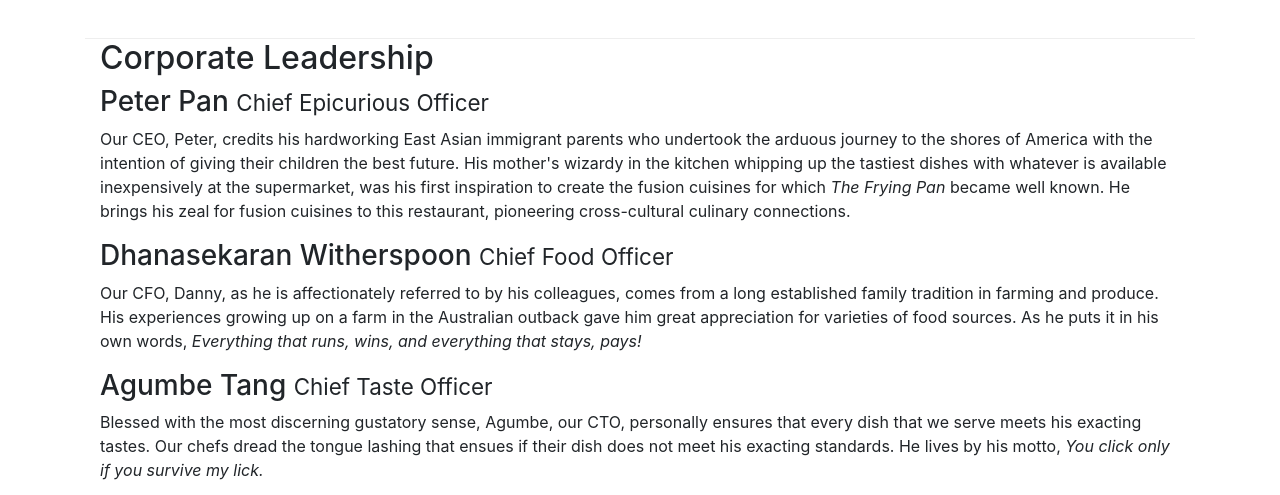
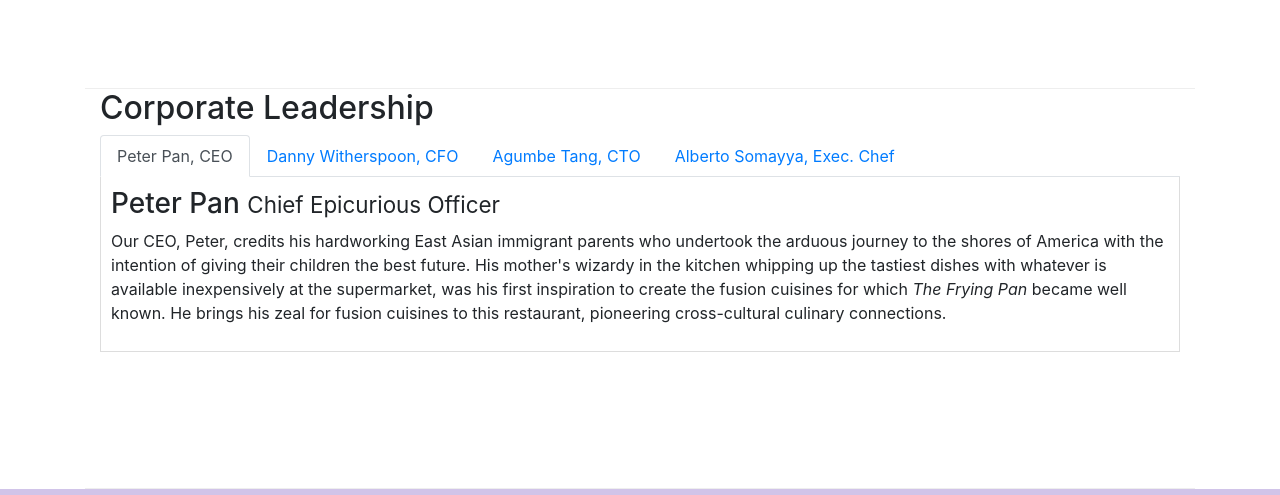
Before and after one commit to Samriddhi-dubey10/web_Restaurant, a website: page aboutus.html in a window 1280 px wide. Shown: the part 1183-1678 px from the top of the page. Drawn offline with nearby package versions, Linux system fonts and the light colour scheme.

Commit message:
tabs added

```diff
--- a/aboutus.html
+++ b/aboutus.html
@@ -49,7 +49,7 @@
 
 
     <div class="container">
-        <div class="row">
+        <div class="row ">
             <ol class="co1-12 breadcrumb">
                 <li class="breadcrumb-item"><a href="./index.html">Home</a></li>
                 <li class="breadcrumb-item active">About Us</li>
@@ -144,14 +144,42 @@
         <div class="row row-content">
             <div class="col-12">
                 <h2>Corporate Leadership</h2>
+                <ul class="nav nav-tabs">
+                    <li class="nav-item">
+                      <a class="nav-link active" href="#peter"
+                        role="tab" data-toggle="tab">Peter Pan, CEO</a>
+                    </li>
+                    <li class="nav-item">
+                      <a class="nav-link" href="#danny" role="tab"
+                        data-toggle="tab">Danny Witherspoon, CFO</a>
+                    </li>
+                    <li class="nav-item">
+                      <a class="nav-link" href="#agumbe"role="tab"
+                        data-toggle="tab">Agumbe Tang, CTO</a>
+                    </li>
+                    <li class="nav-item">
+                      <a class="nav-link" href="#alberto" role="tab"
+                        data-toggle="tab">Alberto Somayya, Exec. Chef</a>
+                    </li>
+                </ul>
+                <div class="tab-content">
+                <div role="tabpanel" class="tab-pane fade show active" id="peter">
                  <h3>Peter Pan <small>Chief Epicurious Officer</small></h3>
                  <p  class="d-none d-sm-block">Our CEO, Peter, credits his hardworking East Asian immigrant parents who undertook the arduous journey to the shores of America with the intention of giving their children the best future. His mother's wizardy in the kitchen whipping up the tastiest dishes with whatever is available inexpensively at the supermarket, was his first inspiration to create the fusion cuisines for which <em>The Frying Pan</em> became well known. He brings his zeal for fusion cuisines to this restaurant, pioneering cross-cultural culinary connections.</p>
+                </div>
+                <div role="tabpanel" class="tab-pane fade " id="danny">
                  <h3>Dhanasekaran Witherspoon <small>Chief Food Officer</small></h3>
                  <p  class="d-none d-sm-block">Our CFO, Danny, as he is affectionately referred to by his colleagues, comes from a long established family tradition in farming and produce. His experiences growing up on a farm in the Australian outback gave him great appreciation for varieties of food sources. As he puts it in his own words, <em>Everything that runs, wins, and everything that stays, pays!</em></p>
+                </div>
+                <div role="tabpanel" class="tab-pane fade " id="agumbe">
                  <h3>Agumbe Tang <small>Chief Taste Officer</small></h3>
                  <p  class="d-none d-sm-block">Blessed with the most discerning gustatory sense, Agumbe, our CTO, personally ensures that every dish that we serve meets his exacting tastes. Our chefs dread the tongue lashing that ensues if their dish does not meet his exacting standards. He lives by his motto, <em>You click only if you survive my lick.</em></p>
+                </div>
+                <div role="tabpanel" class="tab-pane fade " id="alberto">
                  <h3>Alberto Somayya <small>Executive Chef</small></h3>
                  <p  class="d-none d-sm-block">Award winning three-star Michelin chef with wide International experience having worked closely with whos-who in the culinary world, he specializes in creating mouthwatering Indo-Italian fusion experiences. He says, <em>Put together the cuisines from the two craziest cultures, and you get a winning hit! Amma Mia!</em></p>
+                </div>
+                </div>
             </div>
        </div>
 
--- a/css/styles.css
+++ b/css/styles.css
@@ -24,3 +24,18 @@
     margin: 0px;
     color: #0f0f0f ;
 }
+
+body{
+    padding: 50px 0px 0px ;
+    z-index: 0;
+}
+.navbar-dark{
+    background-color: #512dab;
+}
+
+.tab-content {
+    border-left: 1px solid #ddd;
+    border-right: 1px solid #ddd;
+    border-bottom: 1px solid #ddd;
+    padding: 10px;
+}
```
Also changed, not shown: index.html (+1 -0 lines). Lines whose indentation alone changed are shown as unchanged.
